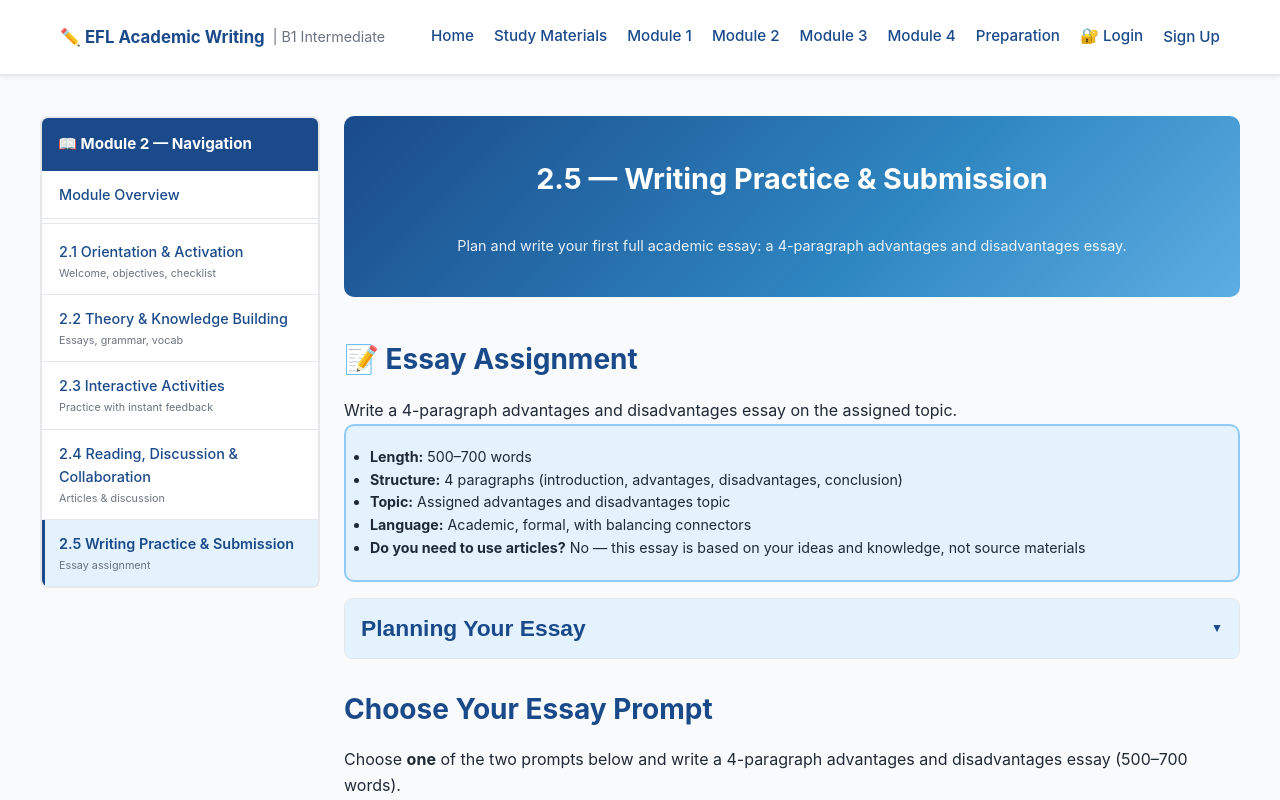
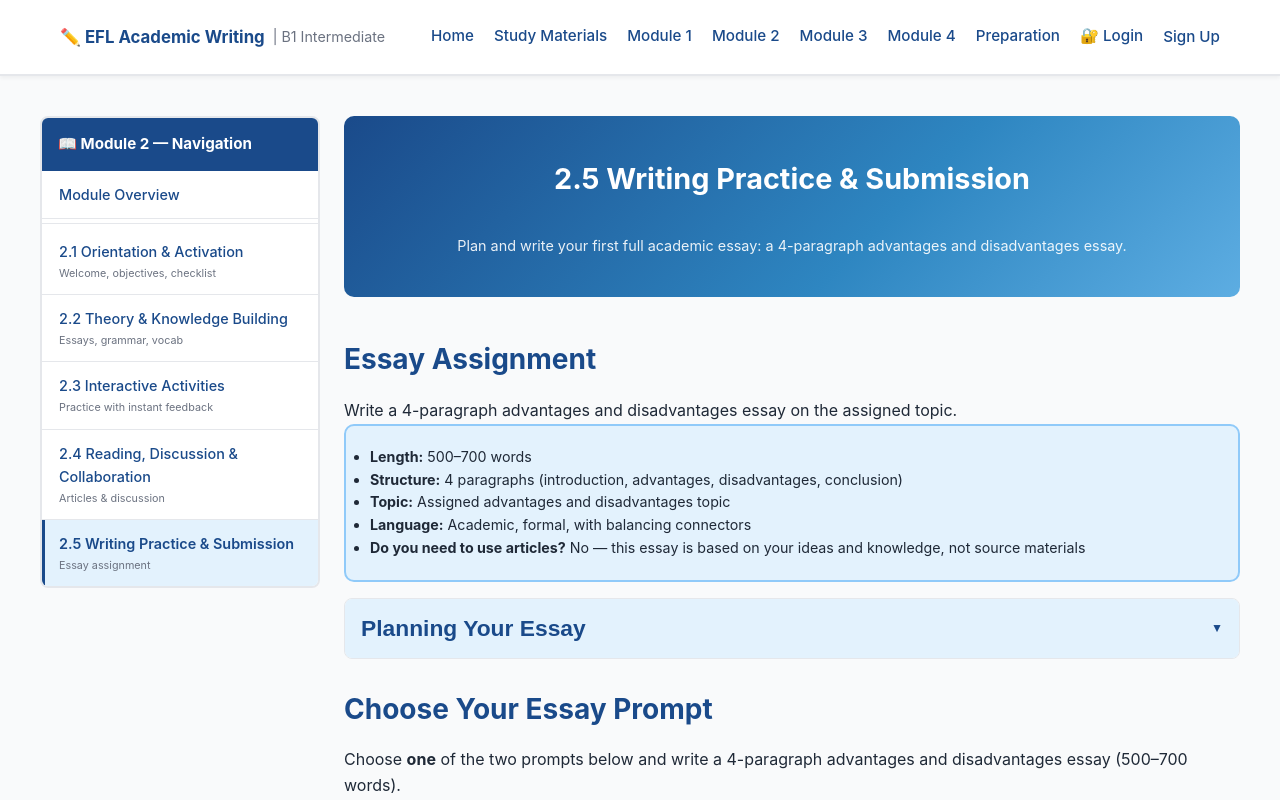
Before and after one commit to metinbicaksiz/capstone, a React (Vite) app: page /module2/lesson-5 in a window 1280 px wide. Shown: the top 800 px of the page. Built offline with nearby package versions, Linux system fonts and the light colour scheme; no server answers.

Commit message:
module2lesson5 changes

```diff
--- a/src/pages/modules/Module2Lesson5.jsx
+++ b/src/pages/modules/Module2Lesson5.jsx
@@ -23,11 +23,11 @@ export default function Module2Lesson5() {
       <div style={{ maxWidth: '900px', margin: '0 auto' }}>
         <div className="content-locked" dangerouslySetInnerHTML={{ __html: `
       <div class="page-banner">
-        <h1>2.5 — Writing Practice &amp; Submission</h1>
+        <h1>2.5 Writing Practice &amp; Submission</h1>
         <p class="banner-sub">Plan and write your first full academic essay: a 4-paragraph advantages and disadvantages essay.</p>
       </div>
 
-      <h2 class="section-title">📝 Essay Assignment</h2>
+      <h2 class="section-title">Essay Assignment</h2>
       <p>Write a 4-paragraph advantages and disadvantages essay on the assigned topic.</p>
 
       <div class="info-box info-box-blue">
```
